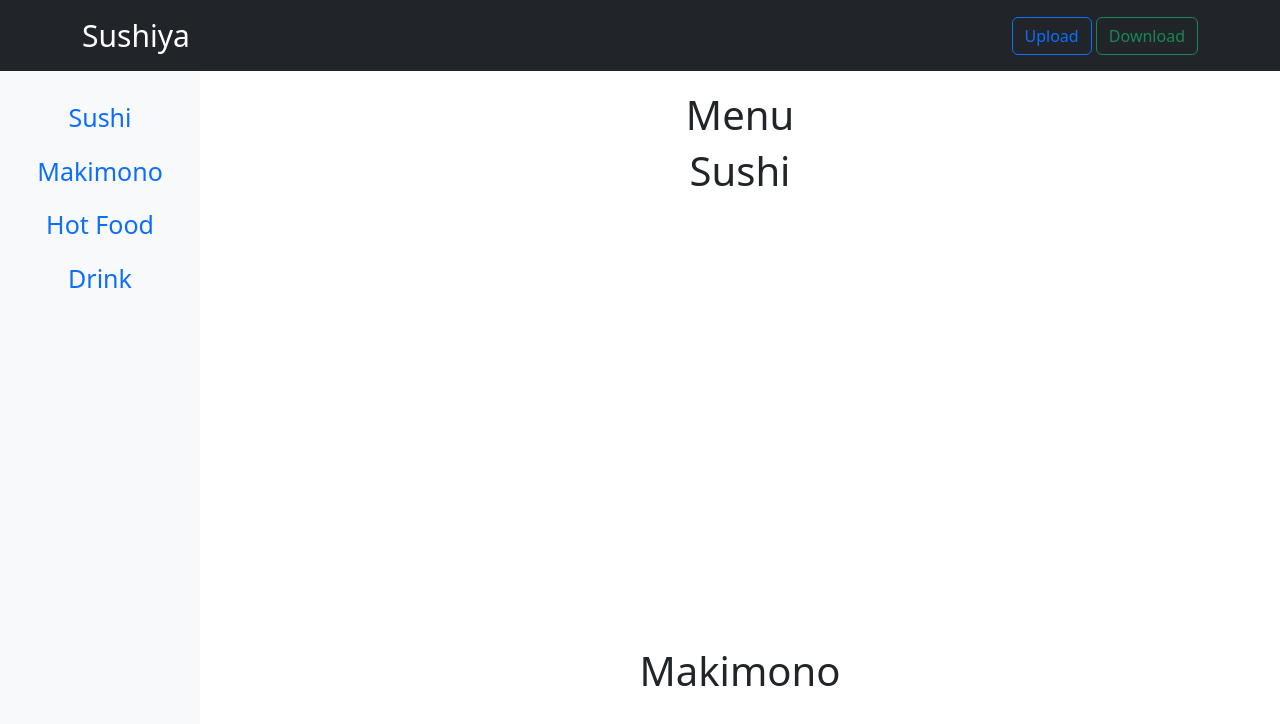
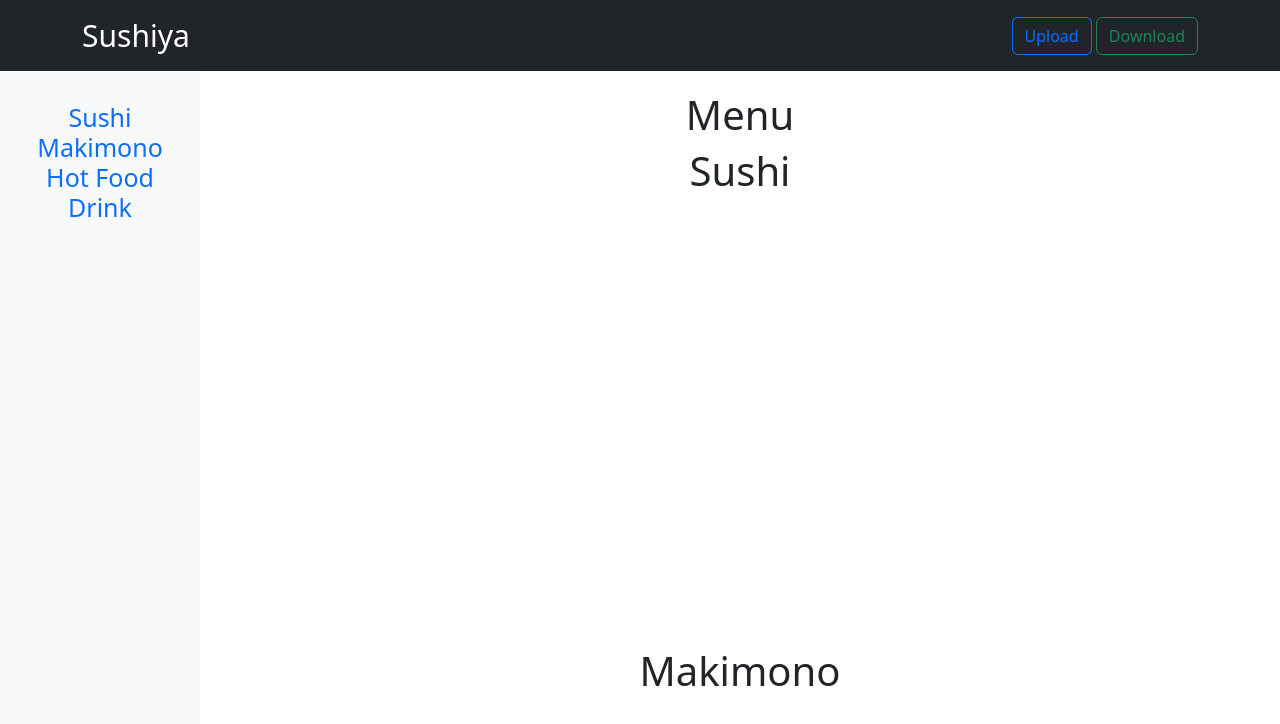
Before and after one commit to fasiha/menu-creator, a React (Create React App) app: page / in a window 1280 px wide. Shown: the top 724 px of the page. Built offline with nearby package versions, Linux system fonts and the light colour scheme.

Commit message:
FIxed sidebar display issue

```diff
--- a/src/components/Sidebar.css
+++ b/src/components/Sidebar.css
@@ -5,3 +5,7 @@
     font-size:25px;
     position:fixed;
 }
+
+.nav-item{
+    max-height:30px;
+}
--- a/src/components/Sidebar.js
+++ b/src/components/Sidebar.js
@@ -8,7 +8,7 @@ const Sidebar = props => {
     return (
         <>
 
-            <Nav className="col-md-3 d-none d-md-block bg-light sidebar">
+            <Nav className="col-md-3 d-block bg-light sidebar">
             {categories.map((category,index)=>(
                 <Nav.Item key={index}>
                 <Nav.Link href={'#'+category}>{category}</Nav.Link>
```
